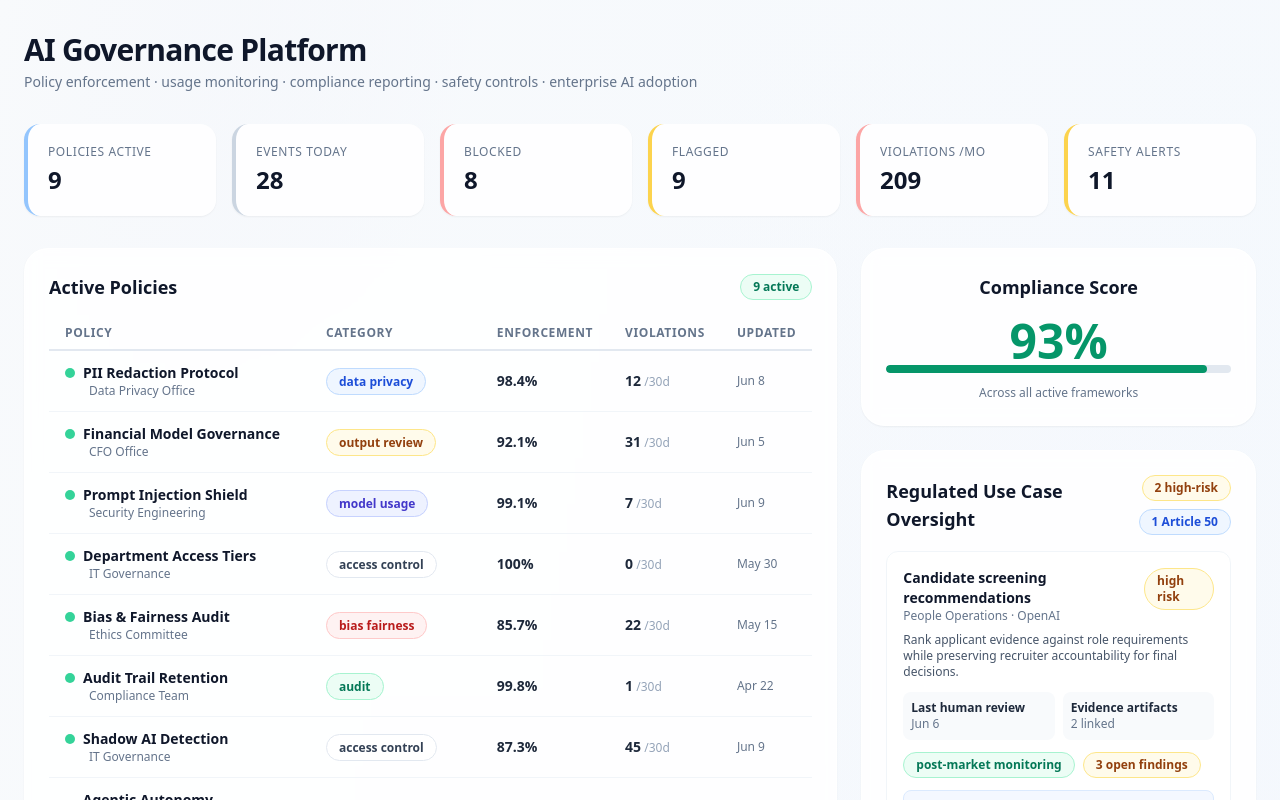
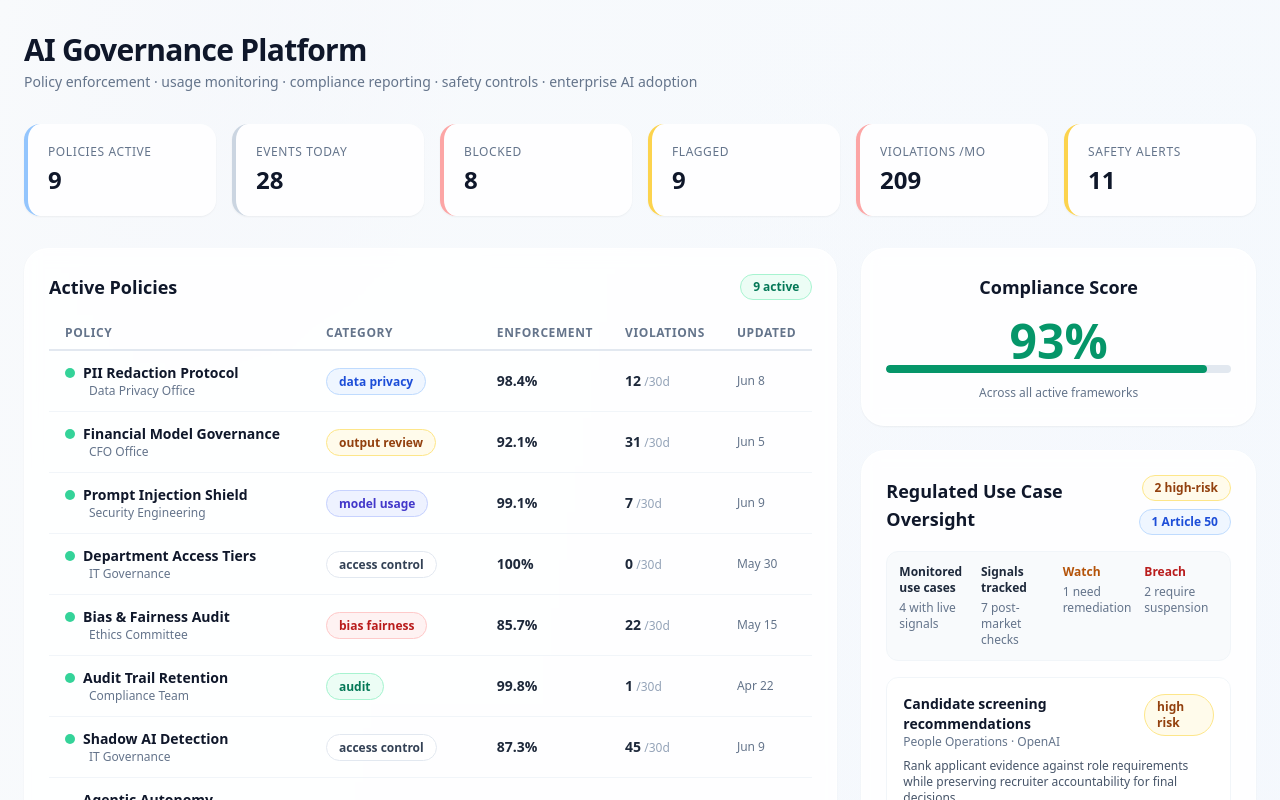
Before and after one commit to tensorgarden/ai-governance-platform, a Next.js app: page / in a window 1280 px wide. Shown: the top 800 px of the page. Built offline with nearby package versions, Linux system fonts and the light colour scheme.

Commit message:
Surface post-market monitoring summary

```diff
--- a/src/app/page.tsx
+++ b/src/app/page.tsx
@@ -511,6 +511,14 @@ function UseCaseOversightSection() {
   const regulatedUseCases = demoUseCaseInventory.filter(
     useCase => useCase.riskTier === "high" || useCase.oversightReview.transparencyReadiness !== undefined
   );
+  const monitoringSignals = demoUseCaseInventory.flatMap(useCase => useCase.oversightReview.monitoringSignals);
+  const monitoringUseCases = new Set(
+    demoUseCaseInventory
+      .filter(useCase => useCase.oversightReview.monitoringSignals.length > 0)
+      .map(useCase => useCase.id)
+  ).size;
+  const watchSignals = monitoringSignals.filter(signal => signal.status === "watch").length;
+  const breachedSignals = monitoringSignals.filter(signal => signal.status === "breach").length;
   return (
     <Card>
       <div className="flex items-center justify-between gap-3 mb-4">
@@ -518,6 +526,24 @@ function UseCaseOversightSection() {
         <div className="flex flex-wrap justify-end gap-2">
           <Badge tone="amber">{highRiskUseCases.length} high-risk</Badge>
           <Badge tone="blue">{transparencyUseCases.length} Article 50</Badge>
+        </div>
+      </div>
+      <div aria-label="Post-market monitoring summary" className="mb-4 grid grid-cols-2 gap-2 rounded-xl border border-slate-100 bg-slate-50 p-3 text-xs sm:grid-cols-4">
+        <div>
+          <div className="font-semibold text-slate-800">Monitored use cases</div>
+          <div className="mt-1 text-slate-500">{monitoringUseCases} with live signals</div>
+        </div>
+        <div>
+          <div className="font-semibold text-slate-800">Signals tracked</div>
+          <div className="mt-1 text-slate-500">{monitoringSignals.length} post-market checks</div>
+        </div>
+        <div>
+          <div className="font-semibold text-amber-700">Watch</div>
+          <div className="mt-1 text-slate-500">{watchSignals} need remediation</div>
+        </div>
+        <div>
+          <div className="font-semibold text-red-700">Breach</div>
+          <div className="mt-1 text-slate-500">{breachedSignals} require suspension</div>
         </div>
       </div>
       <div className="space-y-3">
```
